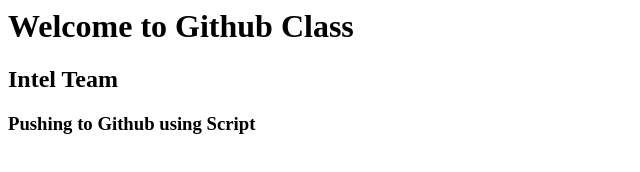
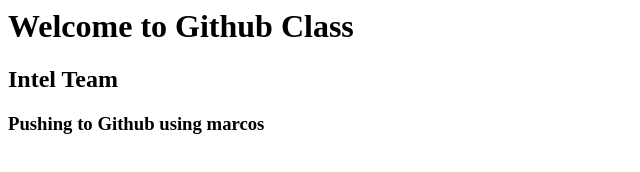
Before and after one commit to nishanthkumarpathi/intel12sept2022, a plain HTML site: page src/index.html in a window 1280 px wide. Shown: the full height of the page, 0-640 px from the left. Drawn offline with Linux system fonts and the light colour scheme.

Commit message:
added marcos

```diff
--- a/src/index.html
+++ b/src/index.html
@@ -2,4 +2,4 @@
 
 <h2> Intel Team</h2>
 
-<h3> Pushing to Github using Script</h3>
+<h3> Pushing to Github using marcos</h3>
```
